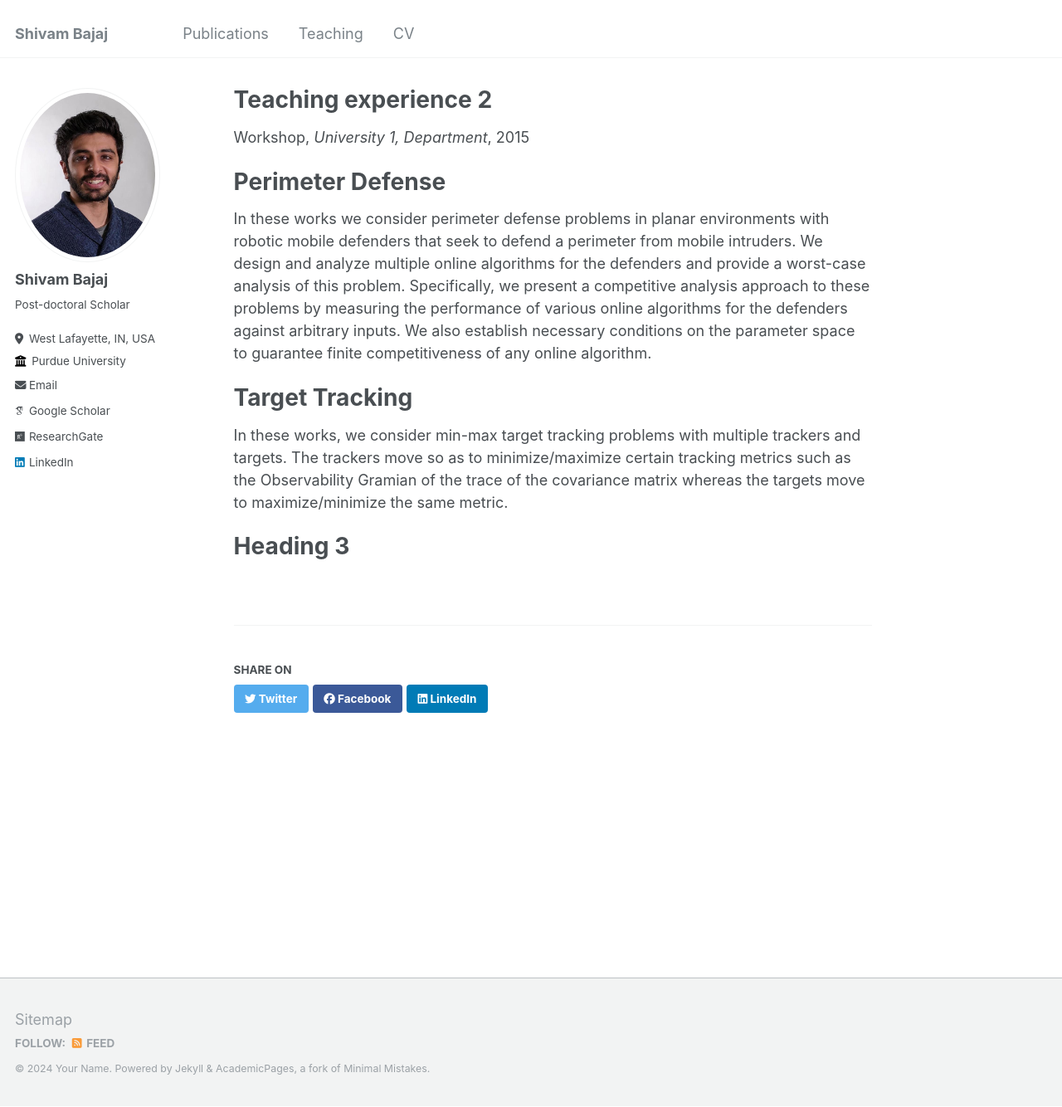
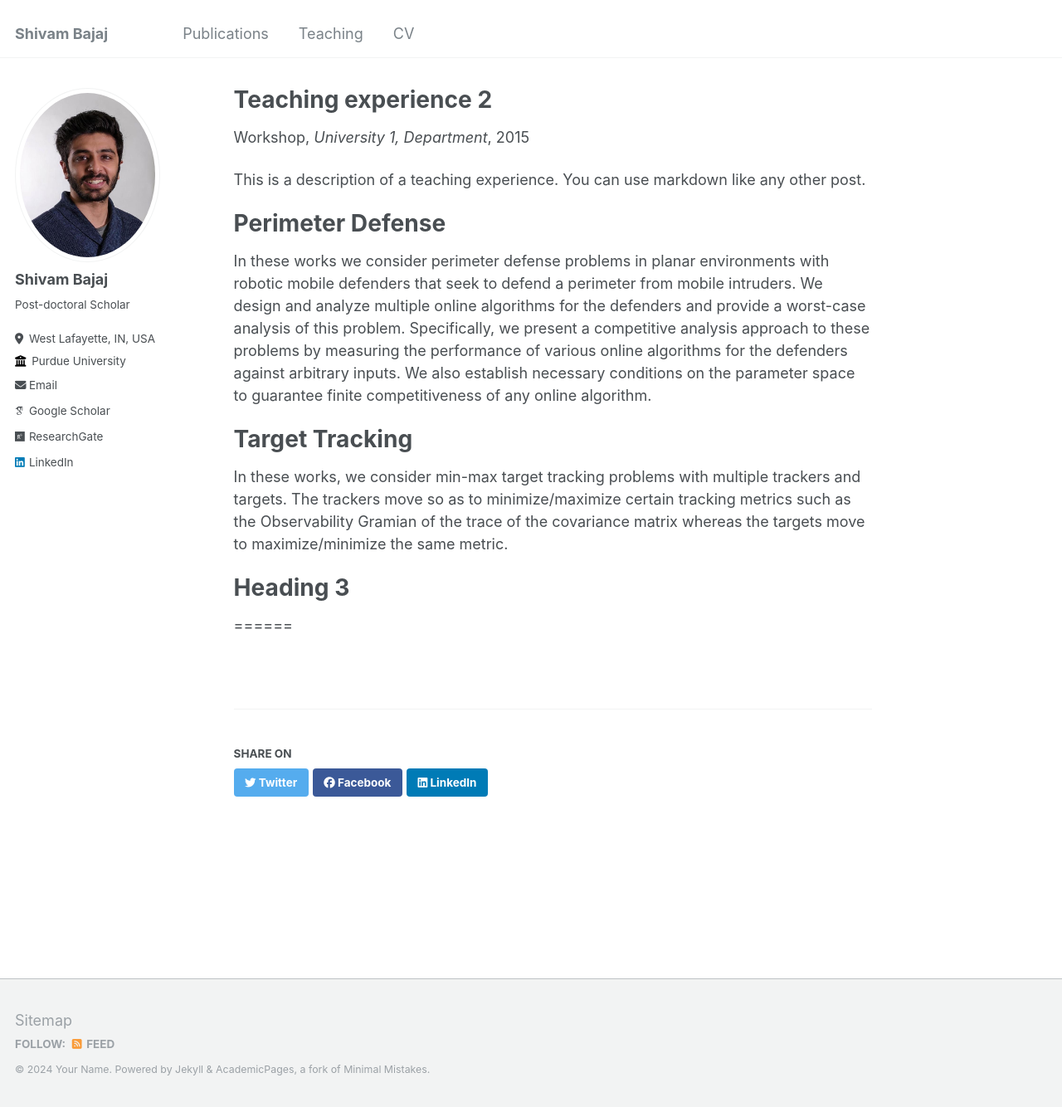
Before and after one commit to shivambajaj08/shivambajaj08.github.io, a Jekyll site: the page built from _teaching/2014-spring-teaching-1.md, in a window 1280 px wide and 1334 px high. Shown: the whole window at 83% size. Built offline with Jekyll 4.4.1, drawn with Linux system fonts in a browser that asks for light colours; some web fonts are replaced.

Commit message:
Update 2014-spring-teaching-1.md

```diff
--- a/_teaching/2014-spring-teaching-1.md
+++ b/_teaching/2014-spring-teaching-1.md
@@ -7,13 +7,15 @@ venue: "University 1, Department"
 date: 2015-01-01
 location: "City, Country"
 ---
+This is a description of a teaching experience. You can use markdown like any other post.
 
-# Perimeter Defense
-
+Perimeter Defense
+======
 In these works we consider perimeter defense problems in planar environments with robotic mobile defenders that seek to defend a perimeter from mobile intruders. We design and analyze multiple online algorithms for the defenders and provide a worst-case analysis of this problem. Specifically, we present a competitive analysis approach to these problems by measuring the performance of various online algorithms for the defenders against arbitrary inputs. We also establish necessary conditions on the parameter space to guarantee finite competitiveness of  any online algorithm.
 
-# Target Tracking
-
+Target Tracking
+======
 In these works, we consider min-max target tracking problems with multiple trackers and targets. The trackers move so as to minimize/maximize certain tracking metrics such as the Observability Gramian of the trace of the covariance matrix whereas the targets move to maximize/minimize the same metric.
 
 # Heading 3
+======
```
